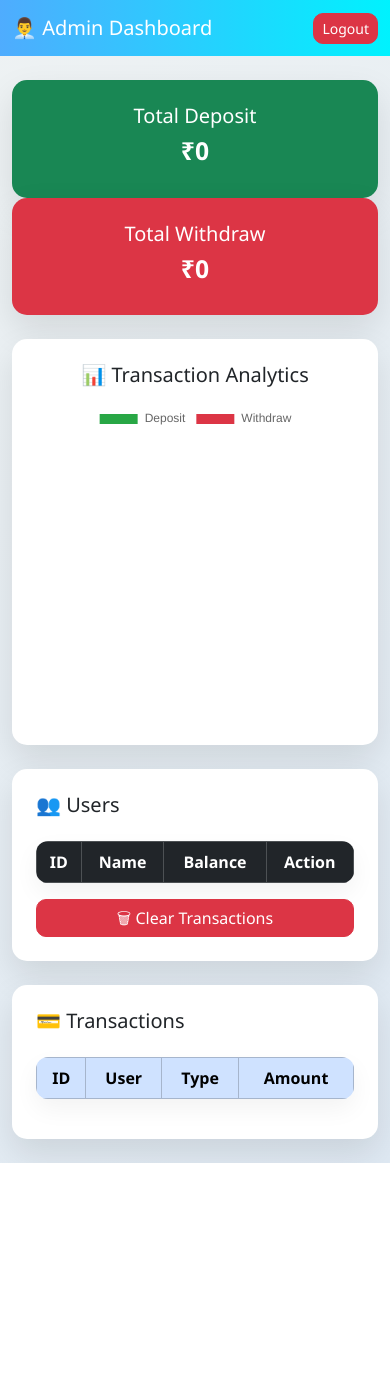
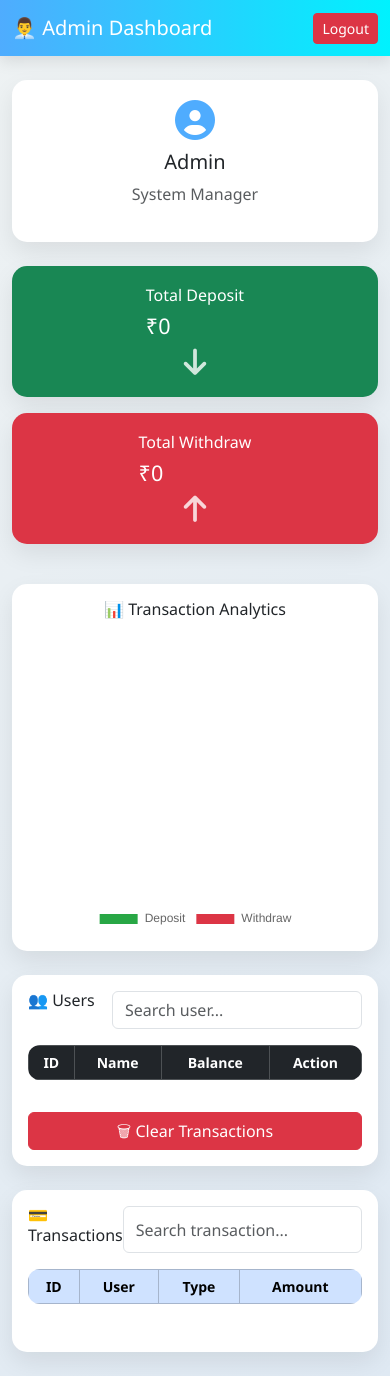
Before and after one commit to eswar-sai-2/small_atm_project, a Flask app: page /admin/dashboard in a window 390 px wide. Before the commit the page ends 1163 px from the top, so only its background shows below. Run offline with Flask 3, Linux system fonts and the light colour scheme; the visitor is signed in with stand-in values (Sample User, id 1); data that the repository does not hold is empty; parts of the project's set-up code (start-up, migrations or seed data) failed here and were passed over.

Commit message:
Add files via upload

```diff
--- a/templates/admin_dashboard.html
+++ b/templates/admin_dashboard.html
@@ -6,6 +6,7 @@
 <title>Admin Dashboard</title>
 
 <link href="https://cdn.jsdelivr.net/npm/bootstrap@5.3.2/dist/css/bootstrap.min.css" rel="stylesheet">
+<link href="https://cdnjs.cloudflare.com/ajax/libs/font-awesome/6.5.0/css/all.min.css" rel="stylesheet">
 
 <style>
 
@@ -17,38 +18,73 @@ font-family: 'Segoe UI', sans-serif;
 /* Navbar */
 .navbar{
 background: linear-gradient(90deg,#4facfe,#00f2fe);
+box-shadow:0 5px 15px rgba(0,0,0,0.1);
+}
+
+/* Profile Panel */
+.profile-card{
+background:white;
+border-radius:15px;
+padding:20px;
+text-align:center;
+box-shadow:0 10px 25px rgba(0,0,0,0.08);
+}
+
+.profile-card i{
+font-size:40px;
+color:#4facfe;
+margin-bottom:10px;
 }
 
 /* Cards */
 .card{
 border:none;
 border-radius:15px;
-box-shadow:0 15px 35px rgba(0,0,0,0.1);
+box-shadow:0 10px 25px rgba(0,0,0,0.08);
 transition:0.3s;
 }
 
 .card:hover{
-transform:translateY(-8px);
+transform:translateY(-5px);
+}
+
+.summary-card{
+padding:20px;
+display:flex;
+align-items:center;
+justify-content:space-between;
+}
+
+.summary-card i{
+font-size:30px;
+opacity:0.8;
+}
+
+/* Chart */
+.chart-container{
+max-width:300px;
+margin:auto;
 }
 
 /* Tables */
 .table{
 border-radius:12px;
 overflow:hidden;
-box-shadow:0 10px 25px rgba(0,0,0,0.05);
+font-size:14px;
 }
 
-table tbody tr:hover{
-background:#f1f7ff;
+.table-sm td, .table-sm th{
+padding:6px;
 }
 
-/* Buttons */
-.btn{
-border-radius:10px;
+/* Search box */
+.search-box{
+max-width:250px;
 }
 
-h2{
-font-weight:bold;
+/* Pagination */
+.pagination{
+justify-content:center;
 }
 
 </style>
@@ -57,9 +93,9 @@ font-weight:bold;
 
 <body>
 
-<!-- 🔥 NAVBAR -->
+<!-- NAVBAR -->
 <nav class="navbar navbar-dark">
-<div class="container">
+<div class="container d-flex justify-content-between">
 <span class="navbar-brand">👨‍💼 Admin Dashboard</span>
 <a href="/admin/logout" class="btn btn-danger btn-sm">Logout</a>
 </div>
@@ -67,36 +103,65 @@ font-weight:bold;
 
 <div class="container mt-4">
 
-<!-- 🔥 SUMMARY CARDS -->
-<div class="row text-center mb-4">
+<div class="row">
 
-<div class="col-md-6">
-<div class="card p-4 bg-success text-white">
-<h5>Total Deposit</h5>
-<h2>₹{{ total_deposit }}</h2>
+<!-- PROFILE PANEL -->
+<div class="col-md-3 mb-4">
+<div class="profile-card">
+<i class="fas fa-user-circle"></i>
+<h5>Admin</h5>
+<p class="text-muted">System Manager</p>
 </div>
 </div>
 
-<div class="col-md-6">
-<div class="card p-4 bg-danger text-white">
-<h5>Total Withdraw</h5>
-<h2>₹{{ total_withdraw }}</h2>
+<div class="col-md-9">
+
+<!-- SUMMARY CARDS -->
+<div class="row mb-4">
+
+<div class="col-md-6 mb-3">
+<div class="card summary-card bg-success text-white">
+<div>
+<h6>Total Deposit</h6>
+<h4>₹{{ total_deposit }}</h4>
+</div>
+<i class="fas fa-arrow-down"></i>
+</div>
+</div>
+
+<div class="col-md-6 mb-3">
+<div class="card summary-card bg-danger text-white">
+<div>
+<h6>Total Withdraw</h6>
+<h4>₹{{ total_withdraw }}</h4>
+</div>
+<i class="fas fa-arrow-up"></i>
 </div>
 </div>
 
 </div>
 
-<!-- 📊 CHART -->
-<div class="card p-4 mb-4">
-<h5 class="text-center mb-3">📊 Transaction Analytics</h5>
+<!-- CHART -->
+<div class="card p-3 mb-4">
+<h6 class="text-center mb-3">📊 Transaction Analytics</h6>
+
+<div class="chart-container">
 <canvas id="myChart"></canvas>
 </div>
 
+</div>
+
+</div>
+</div>
+
 <!-- USERS -->
-<div class="card p-4 mb-4">
-<h5>👥 Users</h5>
+<div class="card p-3 mb-4">
+<div class="d-flex justify-content-between">
+<h6>👥 Users</h6>
+<input type="text" id="userSearch" class="form-control search-box" placeholder="Search user...">
+</div>
 
-<table class="table table-bordered text-center mt-3">
+<table class="table table-bordered text-center mt-3 table-sm" id="userTable">
 <thead class="table-dark">
 <tr>
 <th>ID</th>
@@ -120,6 +185,10 @@ font-weight:bold;
 </tbody>
 </table>
 
+<nav>
+<ul class="pagination" id="userPagination"></ul>
+</nav>
+
 <a href="/admin/clear_history"
 class="btn btn-danger"
 onclick="return confirm('Delete all transactions?')">
@@ -129,10 +198,13 @@ onclick="return confirm('Delete all transactions?')">
 </div>
 
 <!-- TRANSACTIONS -->
-<div class="card p-4 mb-4">
-<h5>💳 Transactions</h5>
+<div class="card p-3 mb-4">
+<div class="d-flex justify-content-between">
+<h6>💳 Transactions</h6>
+<input type="text" id="txnSearch" class="form-control search-box" placeholder="Search transaction...">
+</div>
 
-<table class="table table-bordered text-center mt-3">
+<table class="table table-bordered text-center mt-3 table-sm" id="txnTable">
 <thead class="table-primary">
 <tr>
 <th>ID</th>
@@ -160,20 +232,22 @@ onclick="return confirm('Delete all transactions?')">
 </tbody>
 </table>
 
+<nav>
+<ul class="pagination" id="txnPagination"></ul>
+</nav>
+
 </div>
 
 </div>
 
-<!-- 📊 CHART SCRIPT -->
+<!-- CHART -->
 <script src="https://cdn.jsdelivr.net/npm/chart.js"></script>
 
 <script>
 const deposit = Number("{{ total_deposit | default(0) }}");
 const withdraw = Number("{{ total_withdraw | default(0) }}");
 
-const ctx = document.getElementById('myChart').getContext('2d');
-
-new Chart(ctx, {
+new Chart(document.getElementById('myChart'), {
     type: 'doughnut',
     data: {
         labels: ['Deposit', 'Withdraw'],
@@ -181,9 +255,68 @@ new Chart(ctx, {
             data: [deposit, withdraw],
             backgroundColor: ['#28a745','#dc3545']
         }]
+    },
+    options: {
+        cutout: '70%',
+        plugins:{
+            legend:{ position:'bottom' }
+        }
     }
 });
 </script>
 
+<!-- SEARCH + PAGINATION SCRIPT -->
+<script>
+function setupTable(tableId, searchId, paginationId){
+    const table = document.getElementById(tableId);
+    const rows = table.querySelectorAll("tbody tr");
+    const searchInput = document.getElementById(searchId);
+    const pagination = document.getElementById(paginationId);
+
+    let currentPage = 1;
+    const rowsPerPage = 5;
+
+    function displayRows(){
+        let filtered = Array.from(rows).filter(row =>
+            row.innerText.toLowerCase().includes(searchInput.value.toLowerCase())
+        );
+
+        const start = (currentPage - 1) * rowsPerPage;
+        const paginated = filtered.slice(start, start + rowsPerPage);
+
+        rows.forEach(row => row.style.display = "none");
+        paginated.forEach(row => row.style.display = "");
+
+        setupPagination(filtered.length);
+    }
+
+    function setupPagination(total){
+        pagination.innerHTML = "";
+        const pages = Math.ceil(total / rowsPerPage);
+
+        for(let i=1;i<=pages;i++){
+            const btn = document.createElement("li");
+            btn.className = "page-item";
+            btn.innerHTML = `<a class="page-link">${i}</a>`;
+            btn.onclick = () => {
+                currentPage = i;
+                displayRows();
+            };
+            pagination.appendChild(btn);
+        }
+    }
+
+    searchInput.addEventListener("input", () => {
+        currentPage = 1;
+        displayRows();
+    });
+
+    displayRows();
+}
+
+setupTable("userTable","userSearch","userPagination");
+setupTable("txnTable","txnSearch","txnPagination");
+</script>
+
 </body>
 </html>
```
